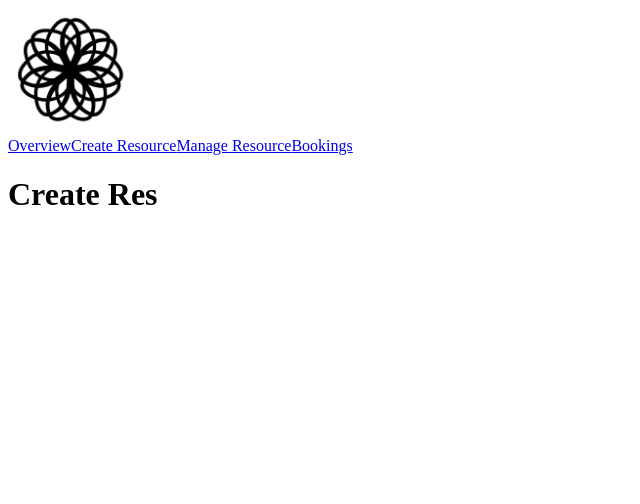
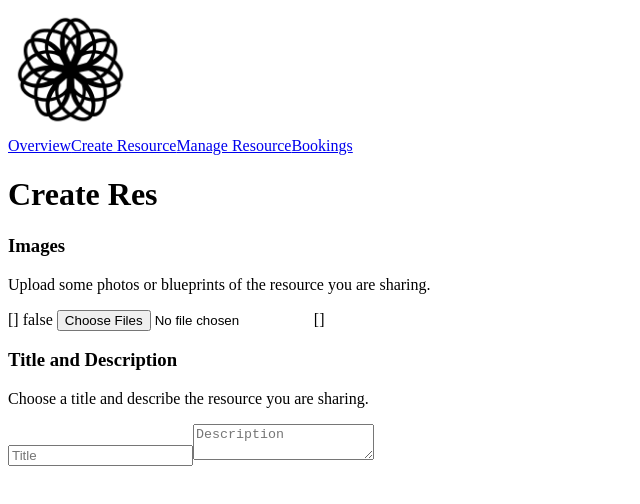
Before and after one commit to chershare/ui, a Vue app: page /res/create in a window 1280 px wide. Shown: the top 504 px of the page, without its empty margins (0-640 px from the left). Built offline with nearby package versions, Linux system fonts and the light colour scheme.

Commit message:
image upload

```diff
--- a/package.json
+++ b/package.json
@@ -26,6 +26,7 @@
     "@vue/eslint-config-typescript": "^11.0.0",
     "@vue/test-utils": "^2.0.2",
     "@vue/tsconfig": "^0.1.3",
+    "axios": "^0.27.2",
     "cypress": "^10.7.0",
     "eslint": "^8.22.0",
     "eslint-plugin-cypress": "^2.12.1",
--- a/src/App.vue
+++ b/src/App.vue
@@ -13,9 +13,7 @@ import Header from "./components/Header.vue";
       height="125"
     />
 
-    <div class="wrapper">
-      <Header style=""/>
-
+    <div class="links">
       <nav>
         <RouterLink to="/">Overview</RouterLink>
         <RouterLink to="/res/create">Create Resource</RouterLink>
@@ -28,6 +26,19 @@ import Header from "./components/Header.vue";
   <RouterView />
 </template>
 
-<style lang=less scoped>
+<style lang=less>
+
+/* body {
+  background-color: #211;
+  color: #fbf;
+}
+
+a {
+  color: #88f;
+}
+
+input {
+  background-color: #000;
+} */
 
 </style>
--- /dev/null
+++ b/src/components/MultiImageUpload.vue
@@ -0,0 +1,81 @@
+<script setup lang="ts">
+import axios from 'axios'
+
+import { useSettingsStore } from '@/stores/settings'
+
+const settingsStore = useSettingsStore()
+
+let props = defineProps<{
+  imgType: string
+}>();
+
+interface UploadedImage {
+  url: string
+  previewUrl: string
+}
+
+let loading = false;
+
+let images: UploadedImage[] = [];
+let errors: string[] = [];
+
+async function fileChange(event: Event) {
+  console.log("called")
+  loading = true
+  let files = (event.target as HTMLInputElement).files
+  if(files) {
+    for(var i = 0; i < files.length; i++){
+      let formData = new FormData()
+      formData.set('image', files[i])
+      try {
+        const url = settingsStore.mediaServerUrl + '/' + props.imgType + '-images'
+        console.log(url)
+        const response = await axios.post(url, formData) as any
+        console.log("response: ", response)
+        if(response.ok) {
+          images.push(response.data)
+        } else {
+          errors.push(response.error)
+        }
+      } catch(e) {
+        console.log("failed and catched")
+        console.log(e)
+        errors.push(String(e))
+      }
+    }
+  }
+  // loading = false
+}
+
+</script>
+
+<template>
+  {{ images }}
+  {{ loading }}
+  <input @change="fileChange" type="file" accept="image/*" multiple :hidden="loading">
+  {{ errors }}
+</template>
+
+<style scoped>
+h1 {
+  font-weight: 500;
+  font-size: 2.6rem;
+  top: -10px;
+}
+
+h3 {
+  font-size: 1.2rem;
+}
+
+.greetings h1,
+.greetings h3 {
+  text-align: center;
+}
+
+@media (min-width: 1024px) {
+  .greetings h1,
+  .greetings h3 {
+    text-align: left;
+  }
+}
+</style>
--- /dev/null
+++ b/src/stores/settings.ts
@@ -0,0 +1,14 @@
+import { ref, computed } from "vue";
+import { defineStore } from "pinia";
+
+export const useSettingsStore = defineStore("counter", () => {
+  const mediaServerUrl = ref("http://localhost:8000");
+  // const doubleCount = computed(() => count.value * 2);
+  // function increment() {
+  //   count.value++;
+  // }
+
+  return {
+    mediaServerUrl
+  };
+});
--- a/src/views/CreateRes.vue
+++ b/src/views/CreateRes.vue
@@ -1,6 +1,23 @@
+<script setup lang=ts>
+import MultiImageUpload from '../components/MultiImageUpload.vue'
+
+</script>
+
 <template>
   <div class="createRes">
     <h1>Create Res</h1>
+    <div>
+      <h3>Images</h3>
+      <p>Upload some photos or blueprints of the resource you are sharing.</p>
+      <div class=imagePreview>
+        <MultiImageUpload imgType='resource'/>
+      </div>
+    </div>
+    <h3>Title and Description</h3>
+    <p>Choose a title and describe the resource you are sharing.</p>
+    <input type=text placeholder=Title />
+    <textarea placeholder=Description />
+
   </div>
 </template>
 
--- a/src/views/Overview.vue
+++ b/src/views/Overview.vue
@@ -5,7 +5,8 @@
   <div class="overview">
     <h1>Overview</h1>
     <h2>Share resources</h2>
-    <p>If you have something valuable, that you don't use youself all of the time, you can share it with others and earn money for it. Some examples for resources you could share are...</p>
+    <p>If you have something valuable, that you don't use youself all of the time, you can share it with others and earn money for it. </p>
+    <p>Some examples for resources you could share are: </p>
     <ul>
       <li>rooms or houses</li>
       <li>machines or tools</li>
```
Also changed, not shown: src/stores/counter.ts (deleted, +0 -12 lines), 2 other files (tests, documents, lock files or other folders).
